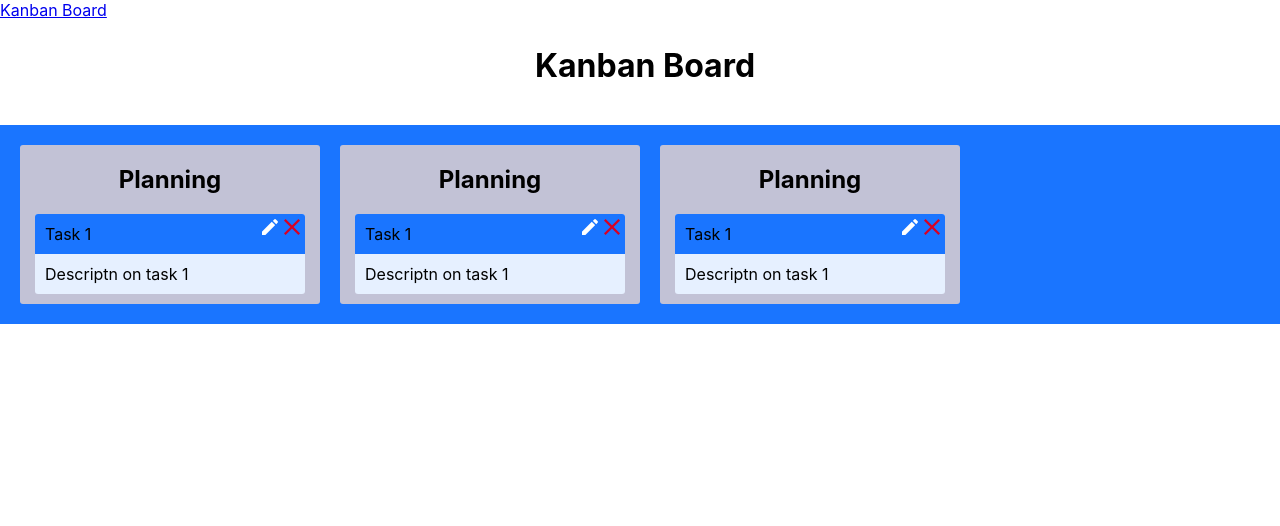
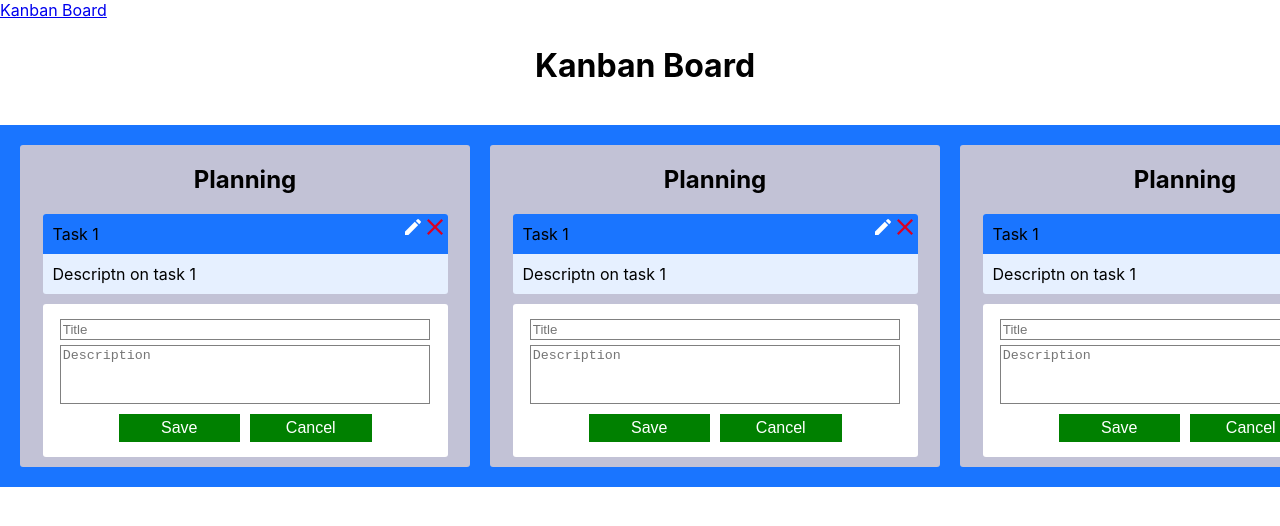
Before and after one commit to aadesh-agarwal8888/kanban-frontend, a React (Create React App) app: page /home in a window 1280 px wide. Shown: the top 526 px of the page. Built offline with nearby package versions, Linux system fonts and the light colour scheme.

Commit message:
Task Craetor added

```diff
--- a/src/compnents/board/lane/lane.component.jsx
+++ b/src/compnents/board/lane/lane.component.jsx
@@ -1,5 +1,6 @@
 import React from 'react';
 import Card from '../card/card.component';
+import TaskCreator from '../task-creator/task-creator.components';
 import './lane.styles.scss'
 
 class Lane extends React.Component{
@@ -15,6 +16,7 @@ class Lane extends React.Component{
       <div className='lane'>
         <h2>{this.state.title}</h2>
         <Card />
+        <TaskCreator />
       </div>
     )
   }
--- a/src/compnents/board/lane/lane.styles.scss
+++ b/src/compnents/board/lane/lane.styles.scss
@@ -1,5 +1,5 @@
 .lane {
-    width: 300px;
+    width: 450px;
     text-align: center;
     margin: 10px;
     border-radius: 3px;
--- /dev/null
+++ b/src/compnents/board/task-creator/task-creator.components.jsx
@@ -0,0 +1,39 @@
+import React from 'react';
+import './task-creator.styles.scss'
+
+class TaskCreator extends React.Component {
+
+    constructor(props) {
+        super(props);
+        this.state = {
+            active: true,
+            cardTitle: '',
+            cardDescription: ''
+        }
+    }
+
+    render(){
+        if(this.state.active) {
+          return(
+            <div className='card card--placeholder card--placeholder-active'>
+              <input
+                type='text'
+                placeholder='Title'
+                value={this.state.cardTitle}
+              />
+              <textarea
+                placeholder='Description'
+                value={this.state.cardDescription}
+              />
+              <button>Save</button>
+              <button>Cancel</button>
+            </div>
+          );
+        } else {
+          return <div className='card card--placeholder card--placeholder-inactive' onClick={this.toggleForm}>+</div>
+        }
+      }
+
+}
+
+export default TaskCreator;
--- /dev/null
+++ b/src/compnents/board/task-creator/task-creator.styles.scss
@@ -0,0 +1,46 @@
+.card {
+    width: 90%;
+    margin: 10px auto;
+    position: relative;
+    border-radius: 3px;
+    background-color: #e6f0ff;
+}
+
+.card--placeholder {
+    box-sizing: border-box;
+    background-color: #ffffff;
+    padding: 10px 0px;;
+}
+
+.card--placeholder-active:hover {
+    cursor: auto;
+}
+
+input {
+    display: block;
+    padding: 2px;
+}
+
+textarea {
+    display: block;
+    height: 4em;
+    resize: none;
+    padding: 2px;
+}
+
+.card--placeholder input, .card--placeholder textarea {
+    width: 90%;
+    border: grey solid 1px;
+    margin: 5px auto;
+}
+
+button {
+    background-color: green;
+    width: 30%;
+    border: none;
+    color: white;
+    text-decoration: none;
+    font-size: 16px;
+    padding: 5px;
+    margin: 5px;
+}
```
